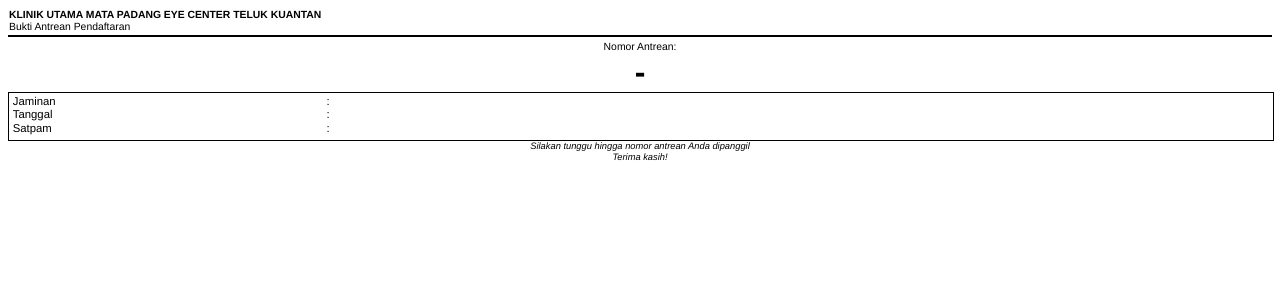
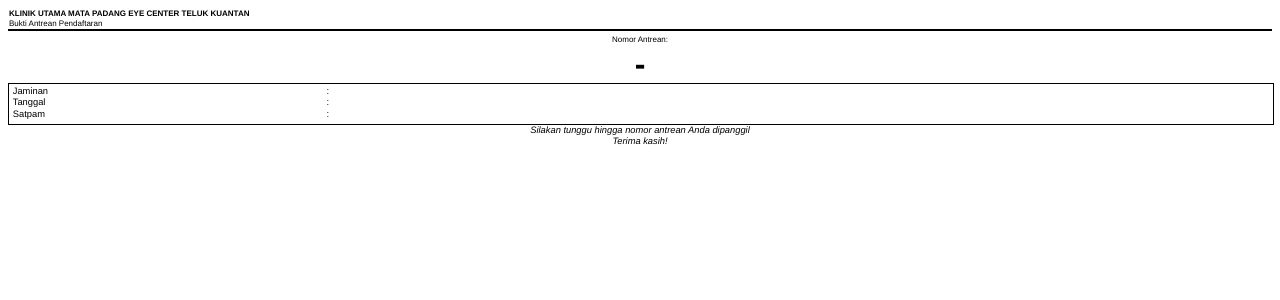
Before and after one commit to hafizulwanandaputra/pectk-antrean, a CodeIgniter 4 app: the page made by app/Views/dashboard/home/struk.php in a window 1280 px wide. Shown: the top 300 px of the page. Run offline with PHP 8.4 and a stand-in for CodeIgniter, Linux system fonts and the light colour scheme; the template is opened without the code that fills it, so the values that code supplies are empty; some libraries are stand-ins or nearby versions.

Commit message:
Adjust for thermal printer size

```diff
--- a/app/Controllers/Home.php
+++ b/app/Controllers/Home.php
@@ -294,7 +294,7 @@ class Home extends BaseController
                     'html' => $html,
                     'filename' => $filename,
                     'paper' => [
-                        'width' => '72mm',
+                        'width' => '45mm',
                         'height' => '250mm',
                     ]
                 ]
--- a/app/Views/dashboard/home/struk.php
+++ b/app/Views/dashboard/home/struk.php
@@ -17,7 +17,7 @@
 
         body {
             font-family: Helvetica, Arial, sans-serif;
-            font-size: 7.8pt;
+            font-size: 6pt;
             line-height: 1.2;
         }
 
@@ -30,21 +30,21 @@
             padding-top: 0;
             margin-bottom: 0;
             padding-bottom: 0;
-            font-size: 8pt;
+            font-size: 7pt;
         }
 
         .box {
             border: 1px solid black;
-            height: 1.2cm;
+            height: 1cm;
             overflow: hidden;
             padding: 0cm;
-            font-size: 8.5pt;
+            font-size: 7pt;
         }
 
         .tindakan {
             width: 100%;
             border-collapse: collapse;
-            font-size: 7.5pt;
+            font-size: 6pt;
         }
 
         .tindakan td:nth-child(1),
```
